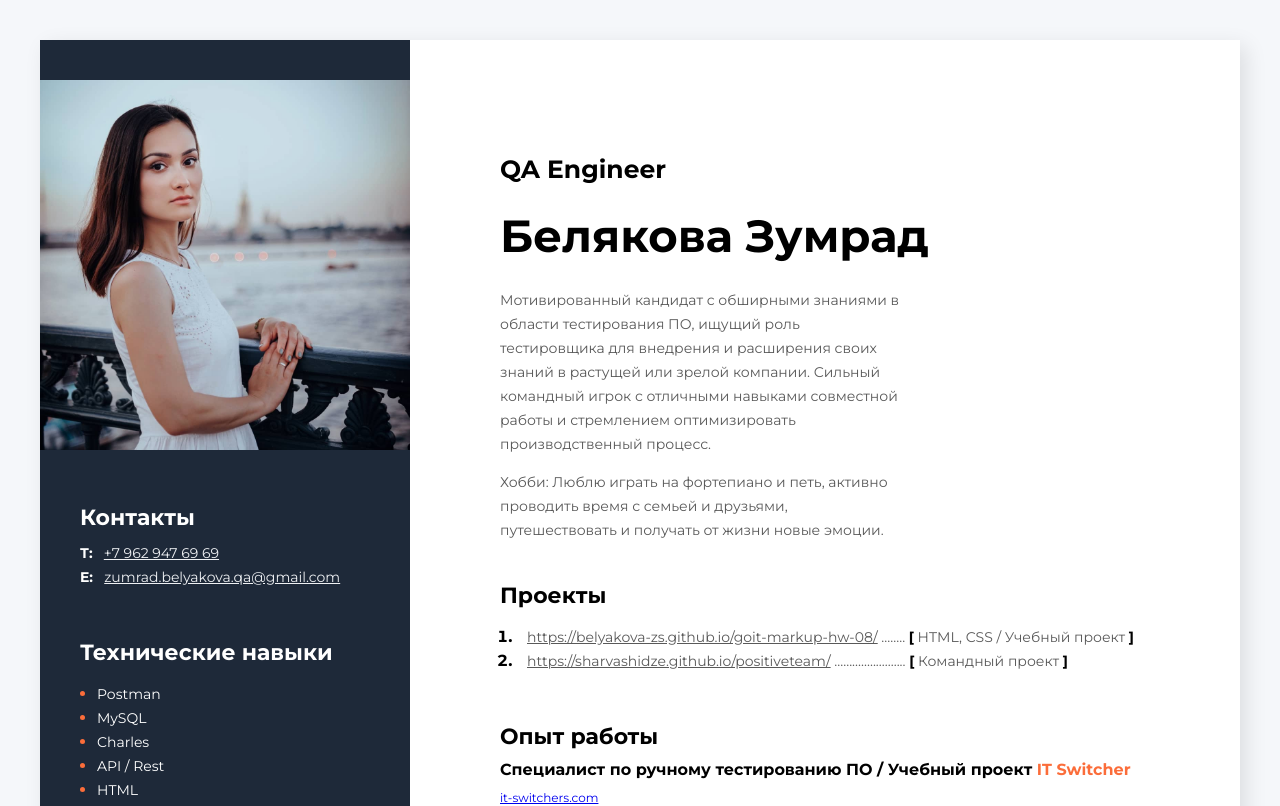
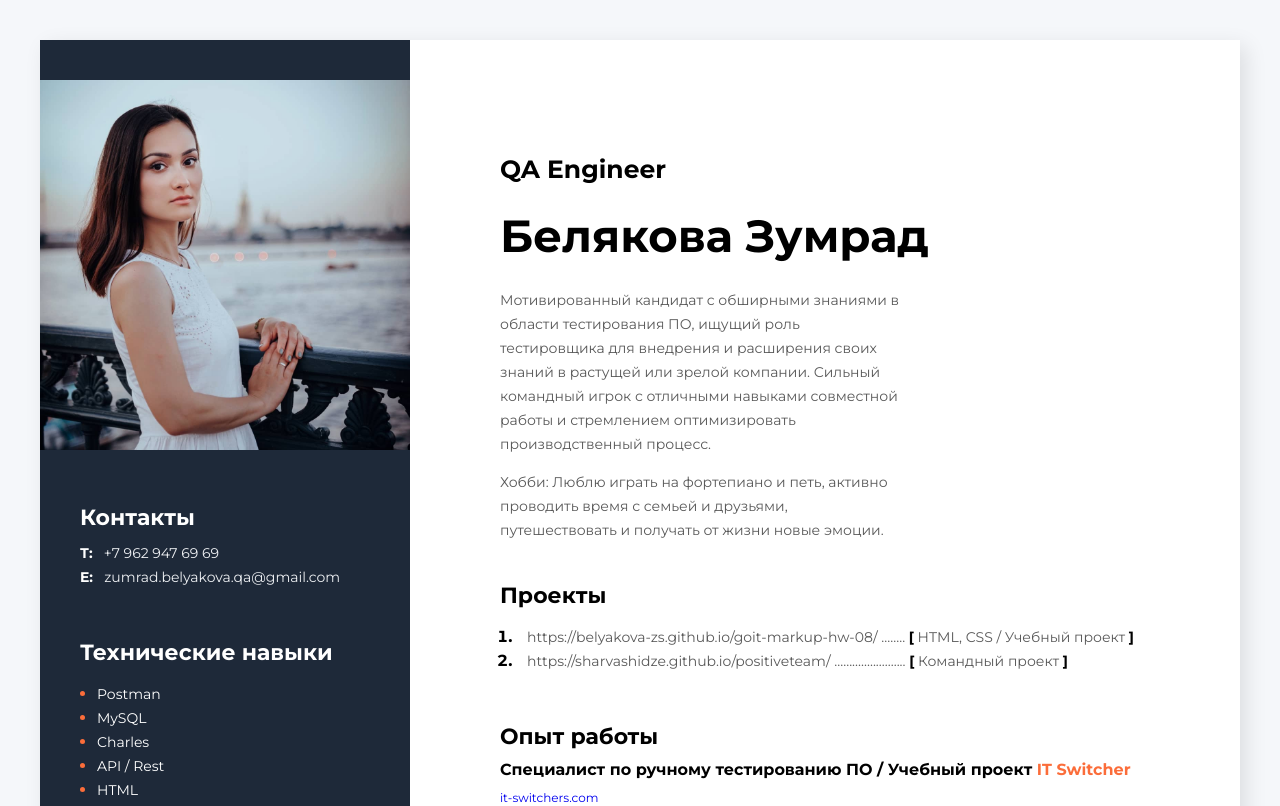
Before and after one commit to belyakova-zs/cv_russian, a plain HTML site: page index.html in a window 1280 px wide. Shown: the top 806 px of the page. Drawn offline with Linux system fonts and the light colour scheme.

Commit message:
text-decoration: none;

```diff
--- a/css/style.css
+++ b/css/style.css
@@ -1,6 +1,10 @@
 body {
   font-family: 'Montserrat', sans-serif;
   background-color: #f5f7fa;
+}
+
+a {
+  text-decoration: none;
 }
 
 .main-container {
@@ -81,6 +85,7 @@ body {
   line-height: 24px;
   color: #595959;
   margin-left: 5px;
+  text-decoration: none;
 }
 .my-projects-text {
   font-style: normal;
@@ -194,6 +199,7 @@ body {
   font-weight: normal;
   font-size: 14px;
   line-height: 24px;
+  text-decoration: none;
 }
 
 /*tech skills section*/
```
